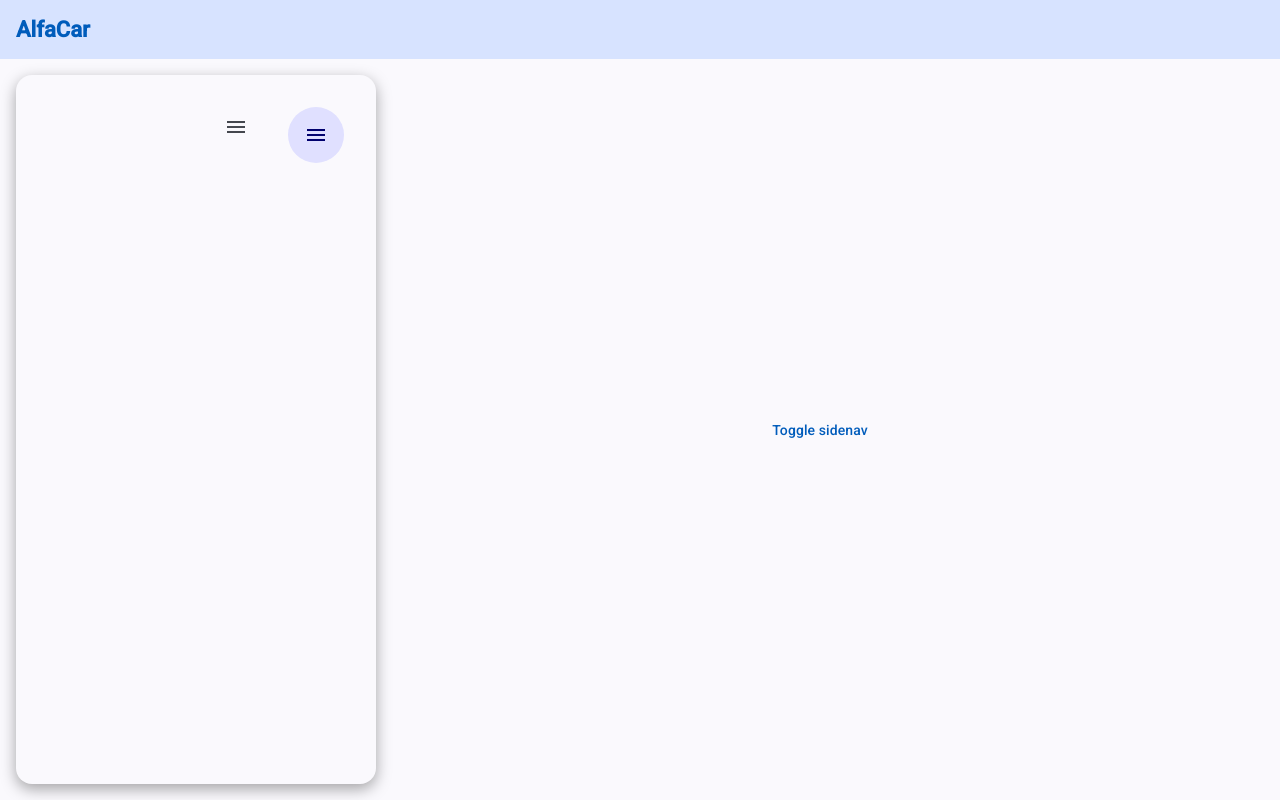
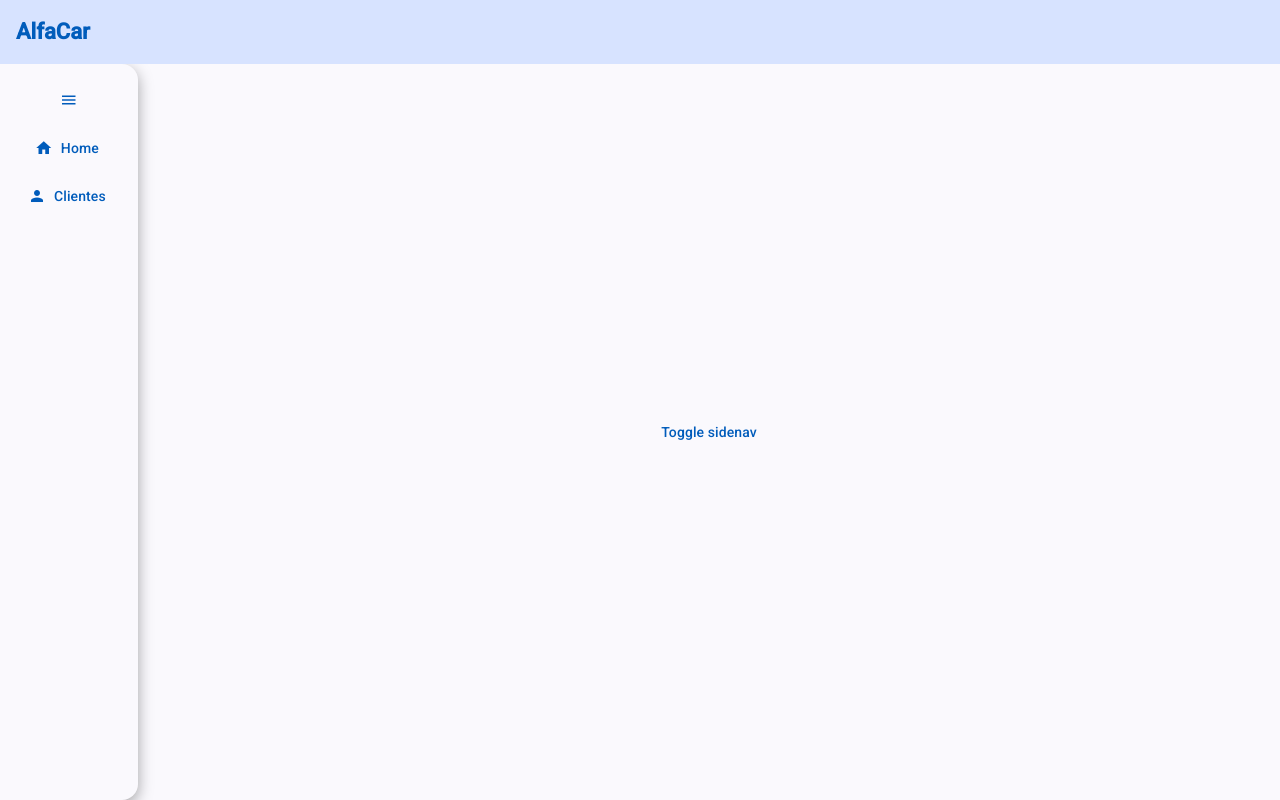
Before and after one commit to MathLuchiari/alfacar, an Angular app in the folder frontend/alfacar/: page / in a window 1280 px wide. Built offline with nearby package versions, Linux system fonts and the light colour scheme.

Commit message:
Ajustes do side menu

```diff
--- a/frontend/alfacar/src/app/app.component.html
+++ b/frontend/alfacar/src/app/app.component.html
@@ -1,4 +1,54 @@
-<div class="app-page-container">
+<div class="app__page">
+  <mat-toolbar class="app__toolbar">
+    <span class="app__title app__title--secondary">AlfaCar</span>
+  </mat-toolbar>
+
+  <mat-drawer-container
+    class="app__page--container"
+    [hasBackdrop]="false"
+    autosize>
+
+    <mat-drawer #side_menu
+      class="app__side-menu"
+      mode="side"
+      [opened]="true"
+    >
+      <div
+        class="app__side-menu--content"
+      >
+        <div class="app__side-menu--btn-container">
+          <button mat-button
+            class="app__btn--side-menu-toggle"
+            (click)="toggleSideMenu()">
+            <mat-icon class="app__btn app__btn--side-menu-toggle-icon">menu</mat-icon>
+          </button>
+        </div>
+
+        <div class="app__side-menu--btn-container">
+          <button mat-button class="app__btn--side-menu">
+            <mat-icon class="app__btn--side-menu-icon">home</mat-icon>
+            <span class="app__btn--side-menu-text">Home</span>
+          </button>
+        </div>
+        <div class="app__side-menu--btn-container">
+          <button mat-button class="app__btn--side-menu">
+            <mat-icon class="app__btn--side-menu-icon">person</mat-icon>
+            <span class="app__btn--side-menu-text">Clientes</span>
+          </button>
+        </div>
+      </div>
+    </mat-drawer>
+
+    <div class="app__page-content">
+      <button type="button" mat-button>
+        Toggle sidenav
+      </button>
+    </div>
+  </mat-drawer-container>
+</div>
+
+
+<!-- <div class="app__page-container">
   <mat-toolbar class="app-toolbar">
       <span class="app-main-title">AlfaCar</span>
   </mat-toolbar>
@@ -14,7 +64,7 @@
       [opened]="true">
       <div
         class="app-side-menu-content">
-        <button
+         <button
           mat-fab
           aria-label="Example icon button with a menu icon"
           class="app-btn-toggle-side-menu"
@@ -22,7 +72,11 @@
           <mat-icon>menu</mat-icon>
         </button>
 
-        <button
+        <button mat-button>
+          <mat-icon class="app-btn-toggle-side-menu--icon">menu</mat-icon>
+        </button>
+
+         <button
           mat-icon-button
           aria-label="Example icon button with a vertical three dot icon"
           class="app-btn-toggle-side-menu"
@@ -38,4 +92,4 @@
       </button>
     </div>
   </mat-drawer-container>
-</div>
+</div> -->
--- a/frontend/alfacar/src/app/app.component.scss
+++ b/frontend/alfacar/src/app/app.component.scss
@@ -1,60 +1,76 @@
 @use '../styles.scss' as core_style;
 
-.app-page-container {
-  height: 100%;
-  display: flex;
-  flex-direction: column;
-}
-
-.app-toolbar {
+.app {
+  &__toolbar {
     background-color: core_style.$app-light-background;
   }
 
-.app-main-title {
+  &__title {
     font-weight: 600;
     color: core_style.$app-light-onbackground-text;
   }
 
-.app-page-content-container {
-  width: 100%;
+  &__page {
+    display: flex;
+    flex-direction: column;
+
     height: 100%;
-  border: none;
+
+    &--container {
+      flex: 1;
     }
 
-.app-page-content {
+    &-content {
       display: flex;
       height: 100%;
       align-items: center;
       justify-content: center;
     }
+  }
 
-.app-side-menu {
-  max-height: 100%;
+  &__side-menu {
+    width: auto;
+    max-width: 25%;
 
-  margin: 1rem;
     padding: 1rem;
 
     border: none;
-  border-radius: 1rem;
+    box-shadow: rgba(0, 0, 0, 0.35) 0px 5px 15px;
 
-  box-shadow: rgba(0, 0, 0, 0.35) 0px 5px 15px;
-  // transform: translateX(1rem)!important;
+    &--content {
+      display: flex;
+      flex-direction: column;
 
-  // &-expandend
+      gap: .5rem;
     }
 
-.app-side-menu-content {
+    &--btn-container {
       display: flex;
-  flex-direction: row-reverse;
+      flex-direction: column;
+      align-items: stretch;
+
     }
 
-.app-btn-toggle-side-menu {
-  margin: 1rem;
-
-  border-radius: 2rem;
-  box-shadow:none;
+    &--expanded {
+      &:has(button.app__btn--side-menu-toggle) {
+        align-items: flex-end;
+      }
+    }
   }
 
-.app-side-menu-content {
+  &__btn {
+    &--side-menu {
+      &-toggle-icon {
+        margin: 0!important;
+      }
 
+      &-icon--centered {
+        margin: 0!important;;
       }
+
+      &-text {
+        transition: all 1s;
+      }
+    }
+  }
+}
--- a/frontend/alfacar/src/app/app.component.ts
+++ b/frontend/alfacar/src/app/app.component.ts
@@ -22,9 +22,39 @@ import { RouterOutlet } from '@angular/router';
 export class AppComponent {
   title = 'alfacar';
 
-  @ViewChild('side_menu') sideMenu: any;
+  isMenuExpanded: boolean = false;
 
   toggleSideMenu(): void {
-    this.sideMenu
+    const sideMenu = document.getElementsByClassName('app__side-menu')[0];
+    const listBtnTexts: HTMLCollectionOf<HTMLElement> = document.getElementsByClassName('app__btn--side-menu-text') as HTMLCollectionOf<HTMLElement>;
+    const listBtnIcons: HTMLCollectionOf<HTMLElement> = document.getElementsByClassName('app__btn--side-menu-icon') as HTMLCollectionOf<HTMLElement>;
+
+    if( this.isMenuExpanded ) {
+      sideMenu.classList.add('app__side-menu--expanded')
+
+      for (let i=0; i < listBtnTexts.length; i++) {
+        const btnText: HTMLElement = listBtnTexts[i];
+        btnText.style['display'] = '';
+      }
+
+      for (let i=0; i < listBtnIcons.length; i++) {
+        const btnIcon: HTMLElement = listBtnIcons[i];
+        btnIcon.classList.remove('app__btn--side-menu-icon--centered')
+      }
+    } else {
+      sideMenu.classList.remove('app__side-menu--expanded')
+
+      for (let i=0; i < listBtnTexts.length; i++) {
+        const btnTexts: HTMLElement = listBtnTexts[i];
+        btnTexts.style['display'] = 'none'
+      }
+
+      for (let i=0; i < listBtnIcons.length; i++) {
+        const btnIcon: HTMLElement = listBtnIcons[i];
+        btnIcon.classList.add('app__btn--side-menu-icon--centered')
+      }
+    }
+
+    this.isMenuExpanded = !this.isMenuExpanded;
   }
 }
```
Lines whose indentation alone changed are shown as unchanged.
